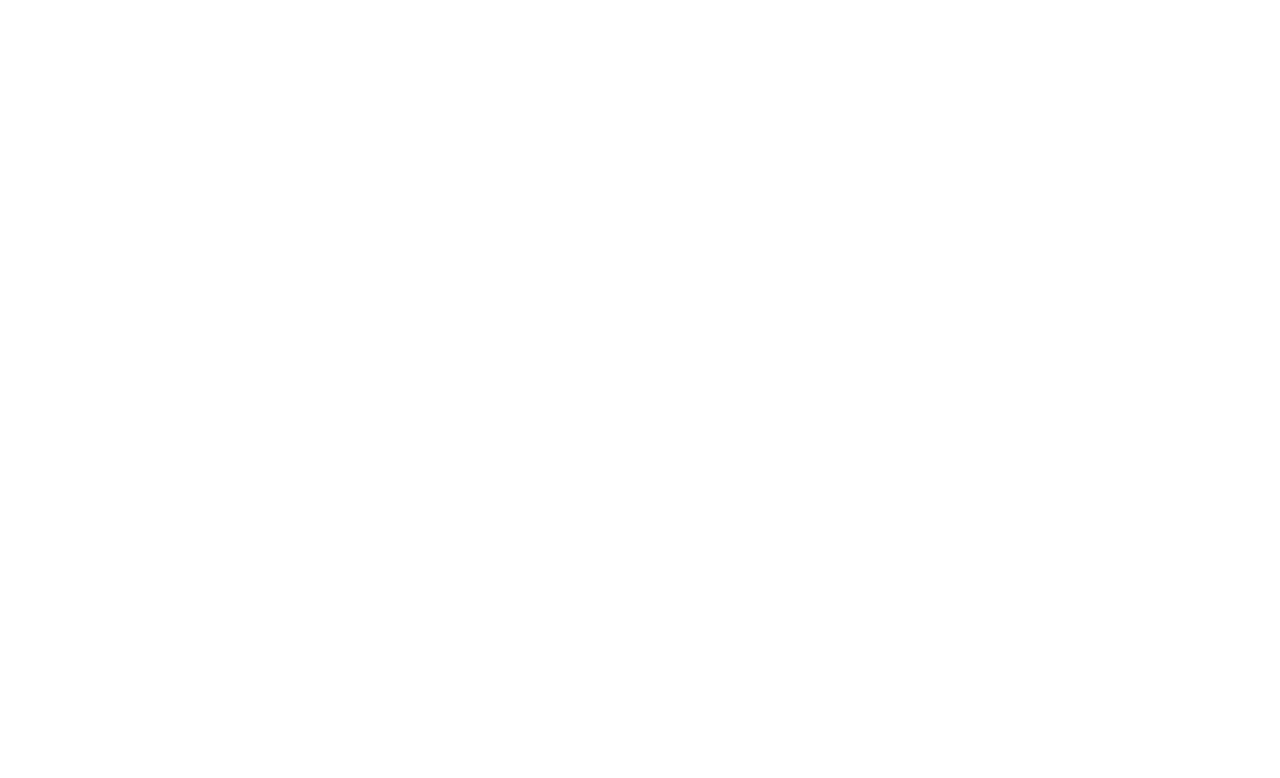
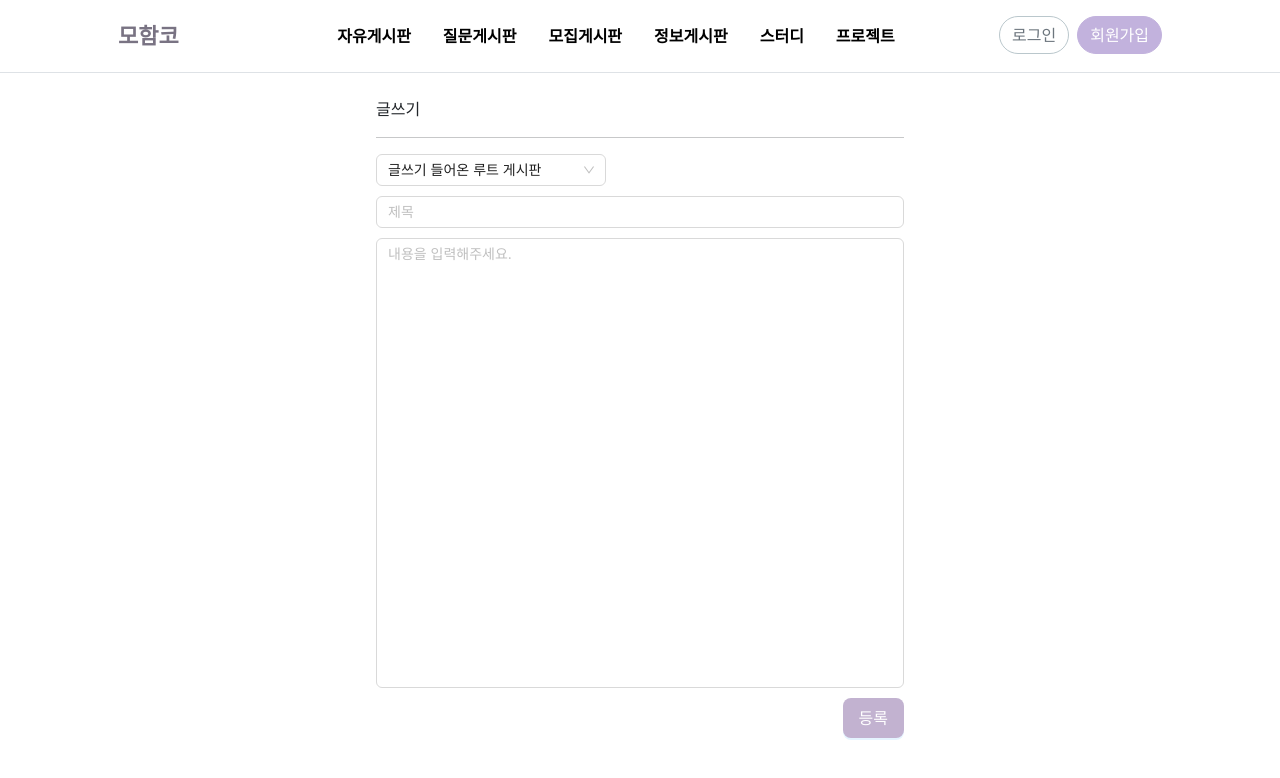
Before and after one commit to DeveloperCommunity2023/developer-community-front-api, a React (Create React App) app in the folder mohamco/: page /board/write in a window 1280 px wide. Before the commit this address had no page. Shown: the top 778 px of the page. Built offline with nearby package versions, Linux system fonts and the light colour scheme.

Commit message:
FEAT 글쓰기 페이지 추가

```diff
--- a/mohamco/package.json
+++ b/mohamco/package.json
@@ -10,9 +10,9 @@
     "@types/node": "^16.18.29",
     "@types/react": "^18.2.6",
     "@types/react-dom": "^18.2.4",
-    "antd": "^5.10.2",
+    "antd": "^5.11.1",
     "axios": "^1.5.0",
-    "bootstrap": "^5.3.1",
+    "bootstrap": "^5.3.2",
     "http-proxy-middleware": "^2.0.6",
     "react": "^18.2.0",
     "react-dom": "^18.2.0",
--- a/mohamco/src/App.tsx
+++ b/mohamco/src/App.tsx
@@ -5,6 +5,7 @@
 import { StudyCreate } from "./Pages/StudyCreate";
 import { Study } from "./Pages/Study";
 import { Board } from "./Pages/Board";
+import { BoardWrite } from "./Pages/BoardWrite";
 
 function App() {
   return (
@@ -13,6 +14,7 @@
         <Routes>
           <Route path="/" element={<Main />} />
           <Route path="/board" element={<Board />} />
+          <Route path="/board/write" element={<BoardWrite />} />
           <Route path="/study" element={<Study />} />
           <Route path="/study/create" element={<StudyCreate />} />
         </Routes>
--- /dev/null
+++ b/mohamco/src/Pages/BoardWrite.tsx
@@ -0,0 +1,60 @@
+import React, { useEffect, useState } from "react";
+import Navbar from "../components/NavBar";
+import { Button, Select } from "antd";
+import { SizeType } from "antd/es/config-provider/SizeContext";
+import TextArea from "antd/es/input/TextArea";
+
+const handleChange = (value: string) => {
+    console.log(`selected ${value}`);
+  };
+
+export function BoardWrite() {
+
+    const [size, setSize] = useState<SizeType>('large');
+    const [value, setValue] = useState('');
+
+    return (
+        <div>
+            <div>
+                <Navbar></Navbar>
+            </div>
+            <div className="col-md-8 mx-auto max-w-10x1 px-4 flex justify-content-center" style={{maxWidth:"45%", minWidth: "300px"}}>
+                <div className="writebody">
+                    <text>글쓰기</text>
+                    <hr></hr>
+                    <div style={{ margin: '10px 0' }} />
+                    <Select
+                        defaultValue="글쓰기 들어온 루트 게시판"
+                        style={{ width: 230 }}
+                        onChange={handleChange}
+                        options={[
+                        { value: '자유게시판', label: '자유게시판' },
+                        { value: '질문게시판', label: '질문게시판' },
+                        { value: '모집게시판', label: '모집게시판' },
+                        { value: '정보게시판', label: '정보게시판' },
+                        { value: 'disabled', label: 'Disabled', disabled: true },
+                        ]}
+                    />
+                    <div style={{ margin: '10px 0' }} />
+                    <TextArea placeholder="제목"
+                    autoSize={{maxRows: 1}}></TextArea>
+                    <div style={{ margin: '10px 0' }} />
+                    <TextArea value={value}
+                    onChange={(e)=> setValue(e.target.value)}
+                    placeholder="내용을 입력해주세요."
+                    autoSize={{minRows: 20, maxRows: 100}}>
+                    </TextArea>
+                    <div style={{ margin: '10px 0' }} />
+                    <div>
+                        <Button style={{float: "right", background:"rgb(194,178,208)"}} type="primary" size={size}>
+                            등록
+                        </Button>
+                    </div>
+                </div>
+            </div>
+        </div>
+
+
+    )
+
+}
```
Also changed, not shown: 2 other files (tests, documents, lock files or other folders).
